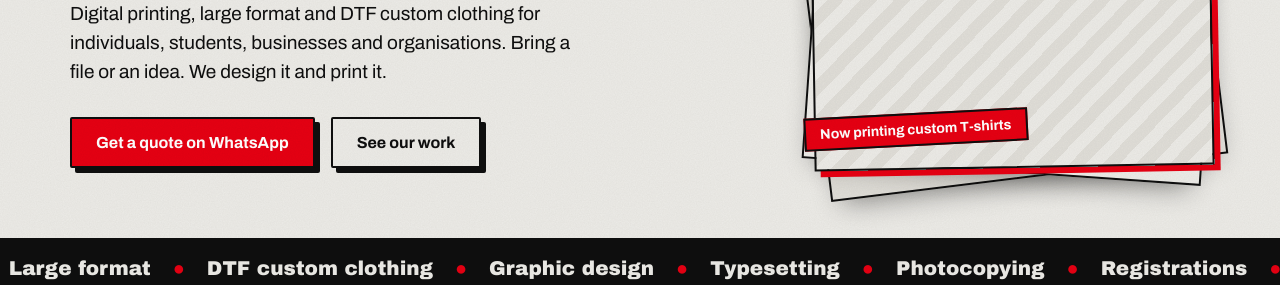
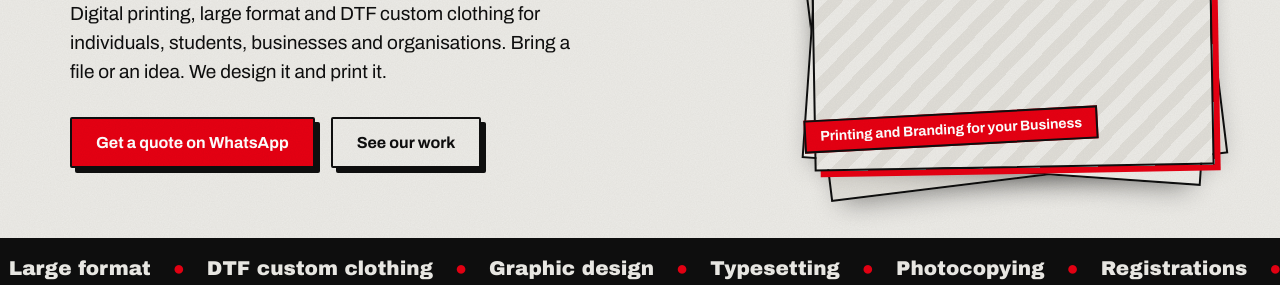
Before and after one commit to israelfav/ggds, a plain HTML site: page index.html in a window 1280 px wide. Shown: the part 515-800 px from the top of the page. Drawn offline with Linux system fonts and the light colour scheme.

Commit message:
Update tag text for printing services

```diff
--- a/index.html
+++ b/index.html
@@ -161,7 +161,7 @@ footer{padding:22px 0 30px;font-size:14px;color:var(--mute);display:flex;justify
 </div>
 <div class="stack"><div class="sheet"></div><div class="sheet"></div>
 <figure class="ph" style="margin:0"><img src="images/hero.jpg" alt="Large format printer producing a colourful banner" onerror="this.remove()"><div class="fn">images/hero.jpg<small>Large printer or finished print</small></div></figure>
-<span class="tag">Now printing custom T-shirts</span></div>
+<span class="tag">Printing and Branding for your Business</span></div>
 </div></div>
 
 <div class="ticker" aria-hidden="true"><div>
```
